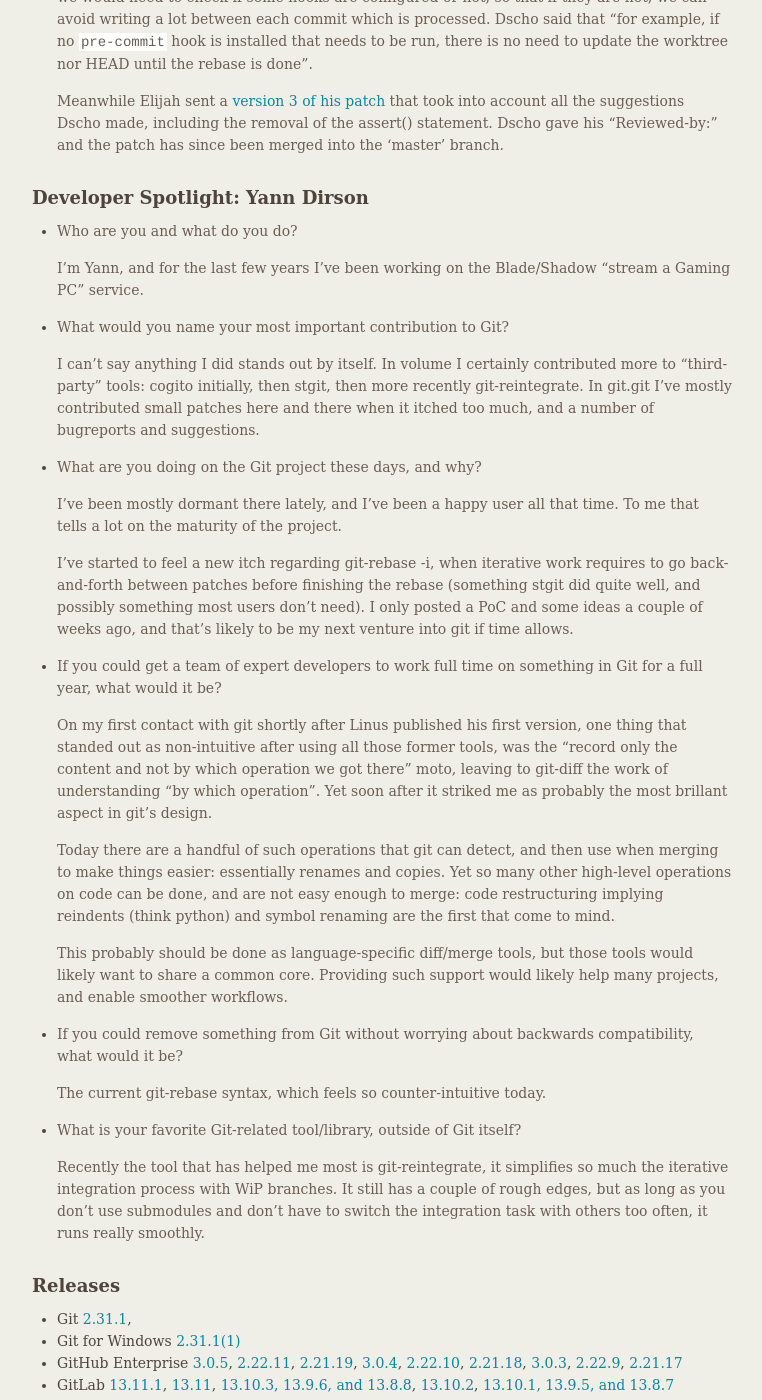
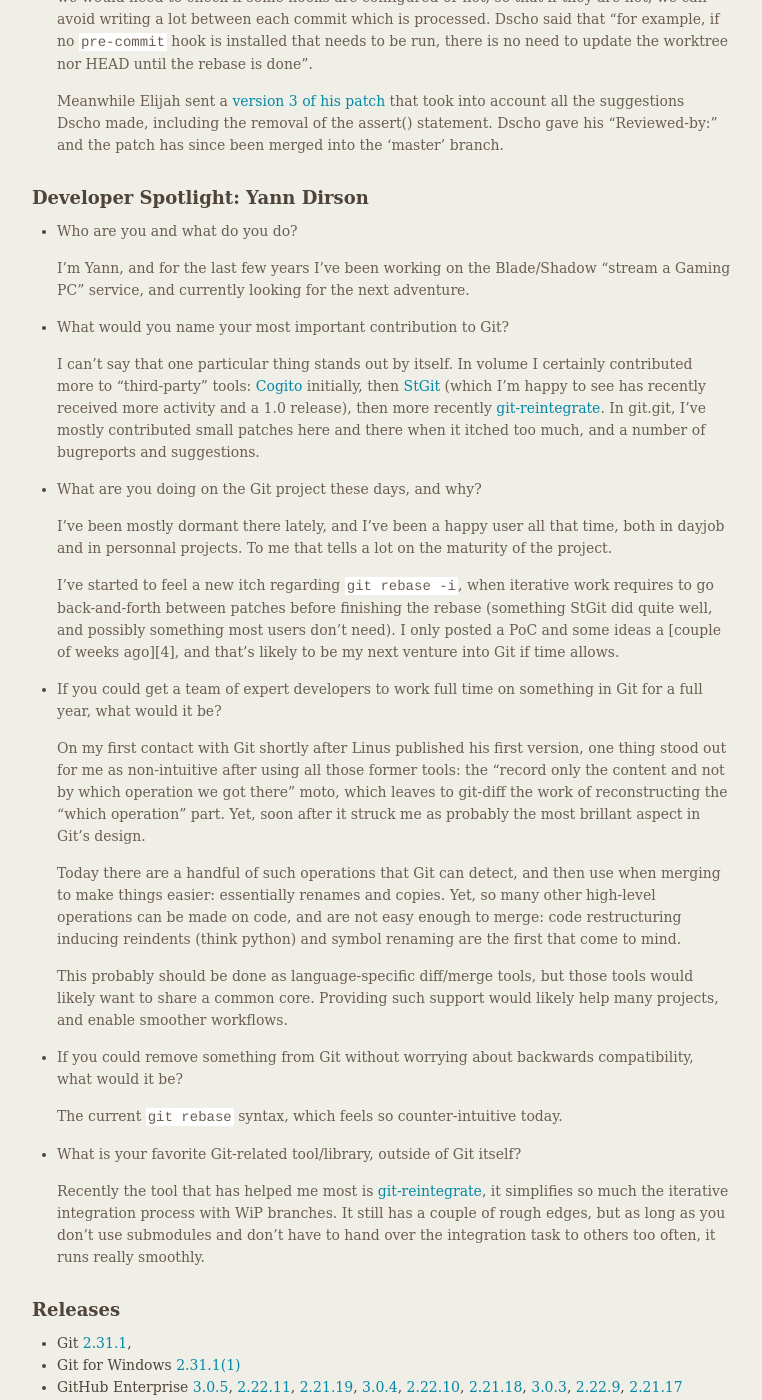
Before and after one commit to git/git.github.io, a Jekyll site: the page built from rev_news/drafts/edition-74.md, in a window 1280 px wide and 1400 px high, scrolled down 1644 px. Shown: the whole window, without its empty margins (377-1139 px from the left). Built offline with Jekyll 4.4.1, drawn with Linux system fonts in a browser that asks for light colours.

Commit message:
rn-74: integrate v2 of Yann Dirson's interview

```diff
--- a/rev_news/drafts/edition-74.md
+++ b/rev_news/drafts/edition-74.md
@@ -131,65 +131,70 @@
 
 * Who are you and what do you do?
 
-  I'm Yann, and for the last few years I've been working on the
-  Blade/Shadow "stream a Gaming PC" service.
+  I'm Yann, and for the last few years I've been working on the Blade/Shadow
+  "stream a Gaming PC" service, and currently looking for the next adventure.
 
 * What would you name your most important contribution to Git?
 
-  I can't say anything I did stands out by itself.  In volume I
-  certainly contributed more to "third-party" tools: cogito initially,
-  then stgit, then more recently git-reintegrate.  In git.git I've
-  mostly contributed small patches here and there when it itched too
-  much, and a number of bugreports and suggestions.
+  I can't say that one particular thing stands out by itself.  In volume
+  I certainly contributed more to "third-party" tools: [Cogito][1]
+  initially, then [StGit][2] (which I'm happy to see has recently received
+  more activity and a 1.0 release), then more recently
+  [git-reintegrate][3].  In git.git, I've mostly contributed small patches
+  here and there when it itched too much, and a number of bugreports and
+  suggestions.
+
+[1]: https://en.wikipedia.org/wiki/Cogito_(software)
+[2]: https://stacked-git.github.io/
+[3]: https://github.com/felipec/git-reintegrate
 
 * What are you doing on the Git project these days, and why?
 
-  I've been mostly dormant there lately, and I've been a happy user
-  all that time. To me that tells a lot on the maturity of the
-  project.
+  I've been mostly dormant there lately, and I've been a happy user all
+  that time, both in dayjob and in personnal projects.  To me that tells
+  a lot on the maturity of the project.
 
-  I've started to feel a new itch regarding git-rebase -i, when
-  iterative work requires to go back-and-forth between patches before
-  finishing the rebase (something stgit did quite well, and possibly
-  something most users don't need). I only posted a PoC and some ideas
-  a couple of weeks ago, and that's likely to be my next venture into
-  git if time allows.
+  I've started to feel a new itch regarding `git rebase -i`, when iterative work
+  requires to go back-and-forth between patches before finishing the rebase
+  (something StGit did quite well, and possibly something most users don't need).
+  I only posted a PoC and some ideas a [couple of weeks ago][4], and that's
+  likely to be my next venture into Git if time allows.
 
 * If you could get a team of expert developers to work full time on
   something in Git for a full year, what would it be?
 
-  On my first contact with git shortly after Linus published his first
-  version, one thing that standed out as non-intuitive after using all
-  those former tools, was the "record only the content and not by
-  which operation we got there" moto, leaving to git-diff the work of
-  understanding "by which operation".  Yet soon after it striked me as
-  probably the most brillant aspect in git's design.
+  On my first contact with Git shortly after Linus published his first
+  version, one thing stood out for me as non-intuitive after using all
+  those former tools: the "record only the content and not by which
+  operation we got there" moto, which leaves to git-diff the work of
+  reconstructing the "which operation" part.  Yet, soon after it struck
+  me as probably the most brillant aspect in Git's design.
 
-  Today there are a handful of such operations that git can detect,
-  and then use when merging to make things easier: essentially renames
-  and copies. Yet so many other high-level operations on code can be
-  done, and are not easy enough to merge: code restructuring implying
+  Today there are a handful of such operations that Git can detect, and
+  then use when merging to make things easier: essentially renames and
+  copies.  Yet, so many other high-level operations can be made on code,
+  and are not easy enough to merge: code restructuring inducing
   reindents (think python) and symbol renaming are the first that come
   to mind.
 
   This probably should be done as language-specific diff/merge tools,
-  but those tools would likely want to share a common core. Providing
+  but those tools would likely want to share a common core.  Providing
   such support would likely help many projects, and enable smoother
   workflows.
 
 * If you could remove something from Git without worrying about
   backwards compatibility, what would it be?
 
-  The current git-rebase syntax, which feels so counter-intuitive today.
+  The current `git rebase` syntax, which feels so counter-intuitive today.
 
 * What is your favorite Git-related tool/library, outside of Git
   itself?
 
-  Recently the tool that has helped me most is git-reintegrate, it
+  Recently the tool that has helped me most is [git-reintegrate][3], it
   simplifies so much the iterative integration process with WiP
-  branches.  It still has a couple of rough edges, but as long as you
-  don't use submodules and don't have to switch the integration task
-  with others too often, it runs really smoothly.
+  branches.  It still has a couple of rough edges, but as long as
+  you don't use submodules and don't have to hand over the integration
+  task to others too often, it runs really smoothly.
 
 ## Releases
 
```
